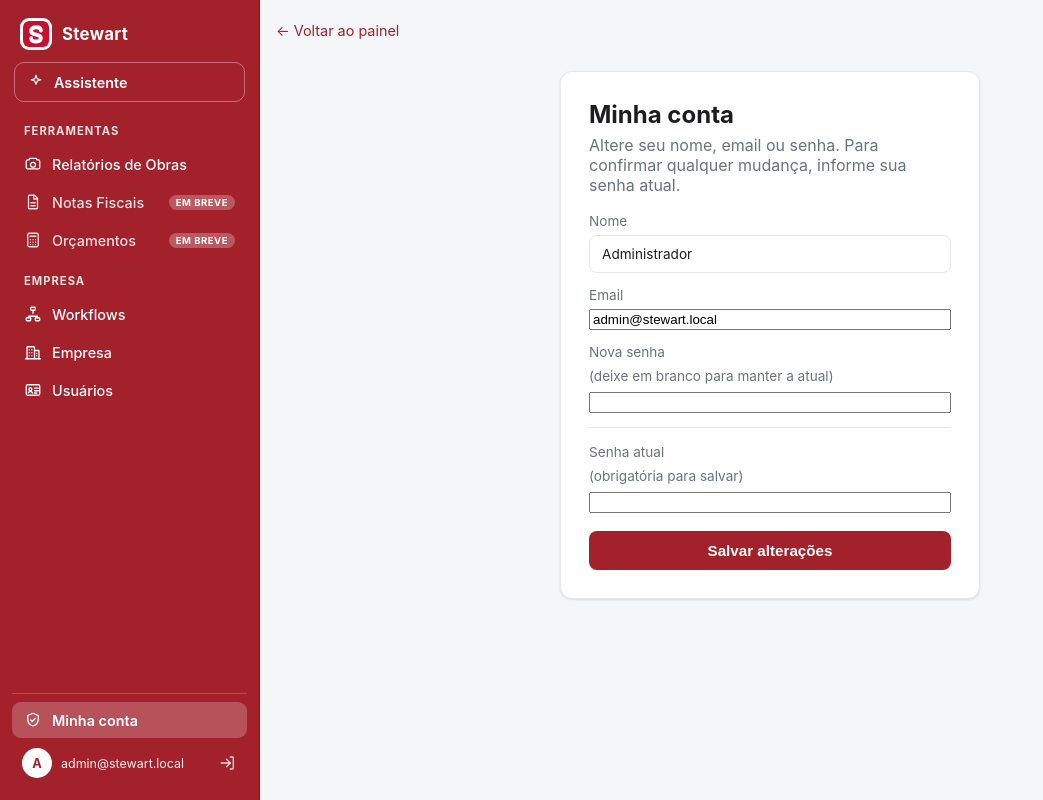
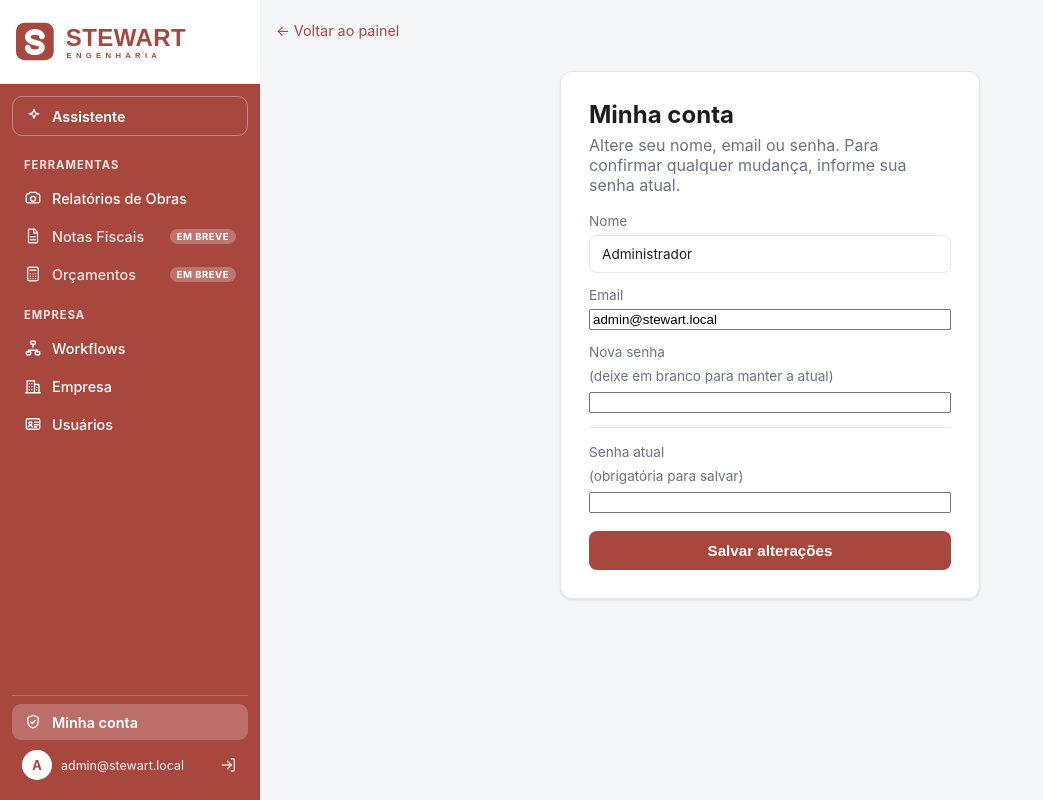
Before and after one commit to pedrogoesia/stewart, a Flask app: page /conta in a window 1280 px wide. Shown: the whole page, without its empty margins (0-1043 px from the left). Run offline with Flask 3, Linux system fonts and the light colour scheme; a user stored in the database is signed in; some libraries are stand-ins or nearby versions.

Commit message:
Logo horizontal Stewart Engenharia e sidebar com topo branco + corpo vermelho
- Recria a logo horizontal (badge do S + STEWART ENGENHARIA) em SVG.
- Barra lateral: topo branco com a logo, linha divisória, e o restante
  (Assistente, ferramentas, conta) no vermelho da marca.
- Suaviza o vermelho da marca para o tom da logo (#A8473D, menos saturado),
  aplicado em toda a plataforma para consistência.

https://claude.ai/code/session_01DfBsRb469UrQ5twVHEMxF3

```diff
--- a/static/css/style.css
+++ b/static/css/style.css
@@ -1,6 +1,6 @@
 :root {
-  --red: #A3212B;
-  --red-dark: #861a22;
+  --red: #A8473D;
+  --red-dark: #8a392f;
   --ink: #1d1d1f;
   --muted: #6b7280;
   --line: #e5e7eb;
@@ -514,15 +514,15 @@ body.has-sidebar .conteudo { margin-left: 260px; }
 
 .sidebar {
   position: fixed; top: 0; left: 0; bottom: 0; width: 260px; z-index: 60;
-  background: var(--red); border-right: 1px solid var(--red-dark);
-  display: flex; flex-direction: column; padding: 14px 12px;
+  background: var(--red); display: flex; flex-direction: column; padding: 0;
 }
-.sb-brand { display: flex; align-items: center; gap: 10px; text-decoration: none; color: #fff; padding: 4px 8px 12px; }
-.sb-logo { width: 32px; height: 32px; background: #fff; padding: 3px; border-radius: 9px; }
-.sb-brand-txt { font-weight: 700; letter-spacing: .3px; color: #fff; font-size: 1.05rem; }
+.sb-top { background: #fff; padding: 16px 16px; border-bottom: 1px solid rgba(0, 0, 0, .08); }
+.sb-brand { display: block; text-decoration: none; }
+.sb-logo-full { display: block; width: 100%; max-width: 192px; height: auto; }
+.sb-body { flex: 1; min-height: 0; display: flex; flex-direction: column; padding: 12px; }
 
 .sb-novo {
-  display: flex; align-items: center; gap: 9px; margin: 0 2px 8px;
+  display: flex; align-items: center; gap: 9px; margin: 0 0 8px;
   padding: 10px 12px; border: 1px solid rgba(255, 255, 255, .35); border-radius: 10px;
   text-decoration: none; color: #fff; font-weight: 600; font-size: .9rem;
 }
--- a/templates/base.html
+++ b/templates/base.html
@@ -22,11 +22,13 @@
 
 <!-- Barra lateral -->
 <aside class="sidebar">
-  <a class="sb-brand" href="{{ url_for('main.dashboard') }}">
-    <img src="{{ url_for('static', filename='img/logo.svg') }}" alt="Stewart" class="sb-logo">
-    <span class="sb-brand-txt">Stewart</span>
-  </a>
+  <div class="sb-top">
+    <a class="sb-brand" href="{{ url_for('main.dashboard') }}">
+      <img src="{{ url_for('static', filename='img/logo.svg') }}" alt="Stewart Engenharia" class="sb-logo-full">
+    </a>
+  </div>
 
+  <div class="sb-body">
   <a class="sb-novo" href="{{ url_for('main.dashboard') }}">{{ icone('spark') }} Assistente</a>
 
   <nav class="sb-nav">
@@ -61,6 +63,7 @@
       <a class="sb-sair" href="{{ url_for('auth.logout') }}" title="Sair">{{ icone('logout') }}</a>
     </div>
   </div>
+  </div>
 </aside>
 {% endif %}
 
```
Also changed, not shown: static/img/logo.svg.
